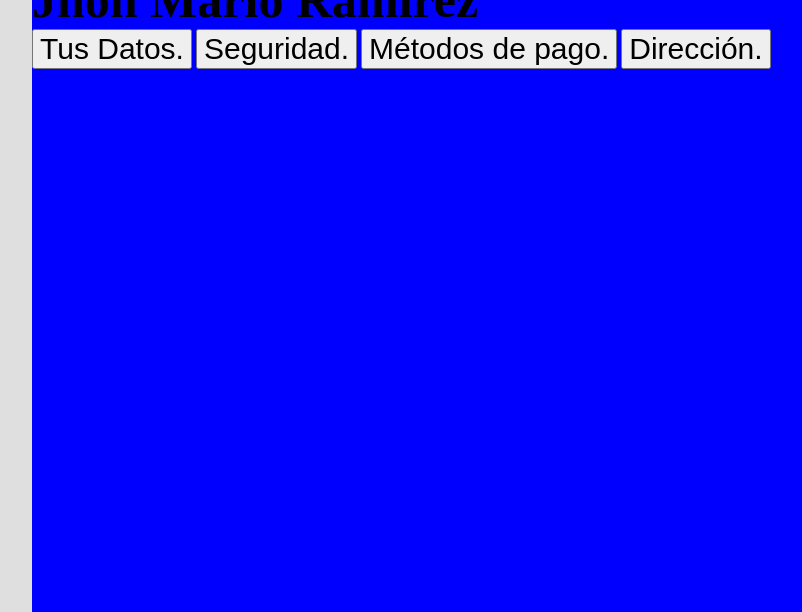
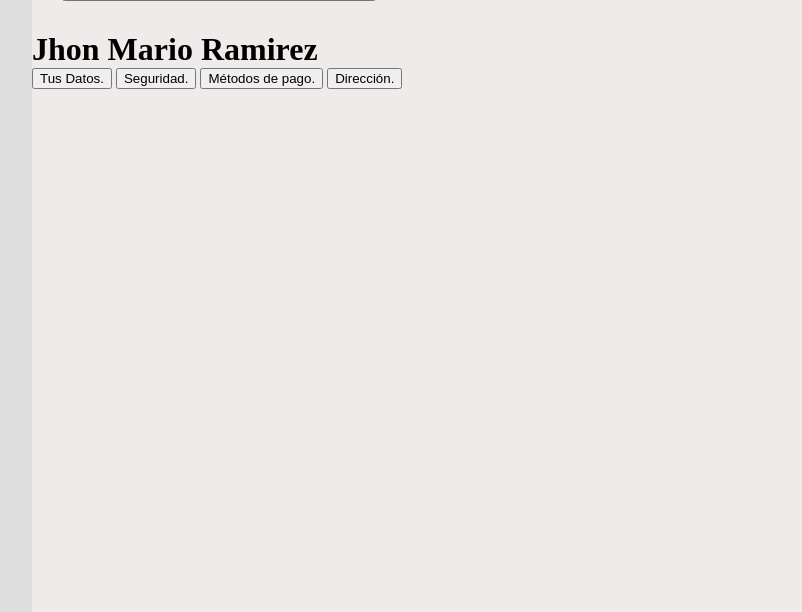
Before and after one commit to JMiguelvm/SANSITO-MAPS, a PHP site: page / in a window 1280 px wide. Shown: the part 458-1070 px from the top of the page, without its empty margins (352-1154 px from the left). Run offline with PHP 8.4, Linux system fonts and the light colour scheme; some libraries are stand-ins or nearby versions.

Commit message:
Leves cambios

```diff
--- a/MiCuenta/index.css
+++ b/MiCuenta/index.css
@@ -85,23 +85,42 @@
 
 #myAccount__main{
     display: inline-block;
-    background-color: blue;
+    background-color: hsl(0, 11%, 93%);
     width: 70%;
 }
 
 #main__profilePicture{
+    margin: 30px;
     top: 150px;
-    right: 700px;
+    right: 200px;
 }
 
 #main__exampleText{
-    top: 275px;
-    right: 200px;
-    font-size: 50px;
+    display: flex;
 }
 
-.main__btn__text{
-    top: 400px;
-    right: 389px;
-    font-size: 30px;
+#main__profilePicture {
+    width: 35%;
 }
+
+.myAccount__btns {
+    display: inline-block;
+    width: 65%;
+}
+/*
+#main__btn1{
+    margin-top: ;
+    right: ;
+}
+#main__btn2{
+    top:;
+    right: ;
+}
+#main__btn3{
+    top:;
+    right: ;
+}
+#main__btn4{
+    top:;
+    right: ;
+} */
--- a/MiCuenta/index.html
+++ b/MiCuenta/index.html
@@ -37,11 +37,13 @@
         </div>
         <div id="myAccount__main">
             <button id="main__profilePicture"><img src="https://cdn-icons-png.flaticon.com/512/6326/6326055.png" alt="imagenDeUsuario" width="350px" height="350px"></button>
-        <h1 id="main__exampleText">Jhon Mario Ramirez</h1>
-        <button class="main__btn__text">Tus Datos.</button>
-        <button class="main__btn__text">Seguridad.</button>
-        <button class="main__btn__text">Métodos de pago.</button>
-        <button class="main__btn__text">Dirección.</button>
+            <div class="myAccount__btns">
+                <h1 id="main__exampleText">Jhon Mario Ramirez</h1>
+                <button id="main__btn1" class="main__btn__text">Tus Datos.</button>
+                <button id= "main__btn2"class="main__btn__text">Seguridad.</button>
+                <button id= "main__btn3"class="main__btn__text">Métodos de pago.</button>
+                <button id= "main__btn4"class="main__btn__text">Dirección.</button>
+            </div>
         </div>
 
     </div>
```
